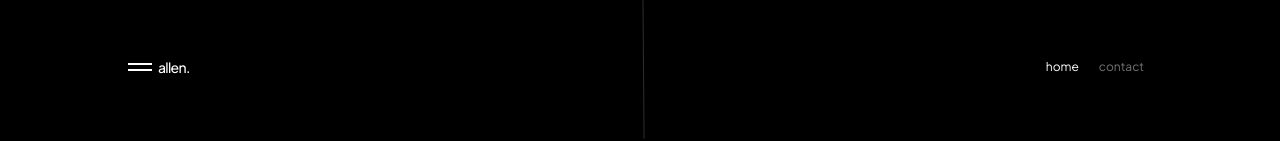
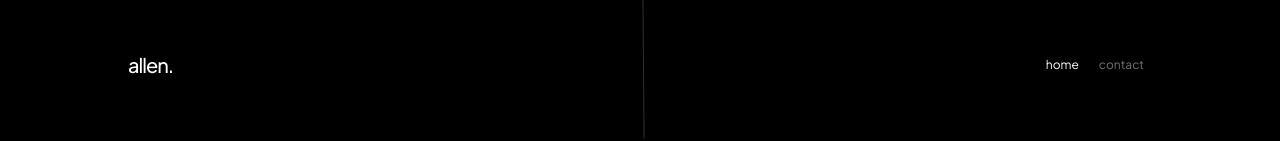
Before and after one commit to LawEyez/portfolio, a Next.js app: page / in a window 1280 px wide. Shown: the part 661-802 px from the top of the page. Built offline with nearby package versions, Linux system fonts and the light colour scheme.

Commit message:
Remove lines.

```diff
--- a/src/components/Menu/index.tsx
+++ b/src/components/Menu/index.tsx
@@ -2,16 +2,9 @@
 
 const Menu = () => {
   return (
-    <>
-      <div className="flex items-center gap-1.5">
-        <div className="space-y-1">
-          <div className="h-0.5 w-6 bg-white" />
-          <div className="h-0.5 w-6 bg-white" />
-        </div>
-
-        <Link href='/' className="text-sm font-medium tracking-tighter">allen.</Link>
-      </div>
-    </>
+    <div className="flex items-center gap-1.5">
+      <Link href='/' className="text-xl font-medium tracking-tighter">allen.</Link>
+    </div>
   )
 }
 
```
